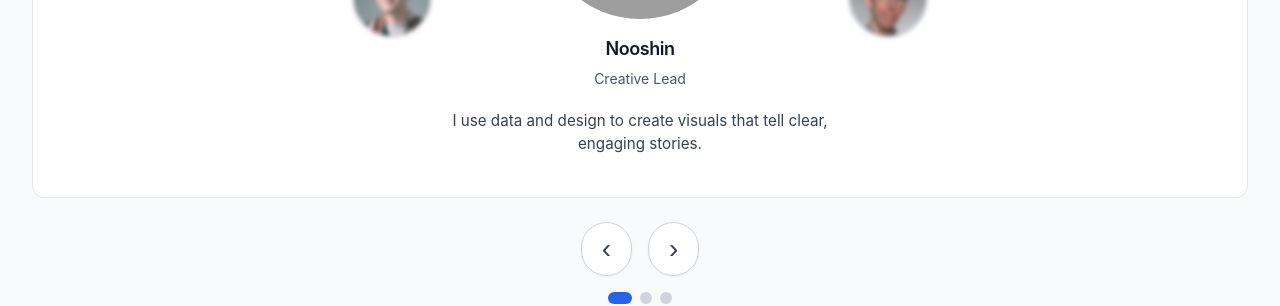
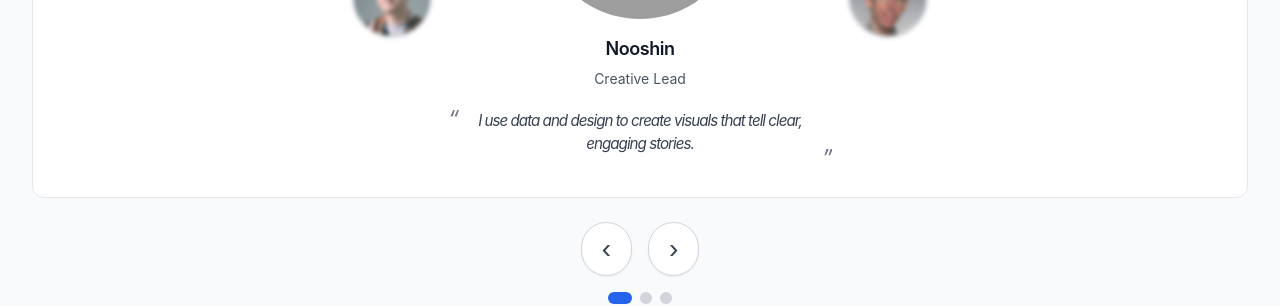
Before and after one commit to verein-odon/verein-odon.github.io, a Jekyll site: the page built from docs/en/index.md, in a window 1280 px wide and 1400 px high, scrolled down 2274 px. Shown: the part 150-456 px from the top of the window. Built offline with Jekyll 4.4.1, drawn with Linux system fonts in a browser that asks for light colours; grey boxes are pictures that could not be loaded.

Commit message:
Highlighting statement text in carousel

```diff
--- a/docs/_data/people.yaml
+++ b/docs/_data/people.yaml
@@ -17,7 +17,7 @@
 - name: Clemens
   role: "Board Member"
   image: clemens_01.jpeg
-  statement: “Open Data matters only when people can understand it.”
+  statement: "Open Data matters only when people can understand it."
 #  link: "https://example.com/clemens-mock"
 
 - name: Nooshin
@@ -29,5 +29,5 @@
 - name: Wolfgang
   role: "Board Member"
   image: wolfgang_01.jpeg
-  statement: “Data becomes powerful when it’s accessible and inspiring.”
+  statement: "Data becomes powerful when it’s accessible and inspiring."
   #link: "https://example.com/wolfgang-hauer"
--- a/docs/_includes/people_carousel.html
+++ b/docs/_includes/people_carousel.html
@@ -31,7 +31,7 @@
               <p class="person-role">{{ person.role }}</p>
               {% endif %}
               {% if person.statement and person.statement != "" %}
-              <p class="person-statement">{{ person.statement }}</p>
+              <blockquote class="person-statement">{{ person.statement }}</blockquote>
               {% endif %}
               {% if person.link and person.link != "" %}
               <a href="{{ person.link }}" class="person-link" target="_blank" rel="noopener noreferrer" aria-label="{{ include.profile_label | default: 'Profile' }} (opens in new tab)">
--- a/docs/assets/main.scss
+++ b/docs/assets/main.scss
@@ -767,6 +767,29 @@ a.btn-primary, a.btn-primary:hover {
   flex: 1;
   min-height: 3.5em;
   overflow: hidden; /* Long text clipped; ~2 sentences visible */
+  font-style: italic;
+  position: relative;
+  padding-left: 1.25rem;
+  padding-right: 1.25rem;
+  border: none;
+  &::before {
+    content: '\201C'; /* opening double quote */
+    position: absolute;
+    left: 0;
+    top: -0.1em;
+    font-size: 1.5em;
+    line-height: 1;
+    opacity: 0.7;
+  }
+  &::after {
+    content: '\201D'; /* closing double quote */
+    position: absolute;
+    right: 0;
+    bottom: -0.3em;
+    font-size: 1.5em;
+    line-height: 1;
+    opacity: 0.7;
+  }
 }
 
 .people-carousel-controls {
@@ -815,10 +838,35 @@ a.btn-primary, a.btn-primary:hover {
 
 .person-statement {
   margin-top: 0.75rem;
+  margin-left: 0;
+  margin-right: 0;
   font-size: 0.95rem;
+  font-style: italic;
   color: var(--color-gray-700);
   min-height: 3.5em; /* Reserve space for ~2 sentences so card height stays stable */
   line-height: 1.5;
+  position: relative;
+  padding-left: 1.25rem;
+  padding-right: 1.25rem;
+  border: none; /* Override Minima blockquote left border */
+  &::before {
+    content: '\201C';
+    position: absolute;
+    left: 0;
+    top: -0.1em;
+    font-size: 1.5em;
+    line-height: 1;
+    opacity: 0.7;
+  }
+  &::after {
+    content: '\201D';
+    position: absolute;
+    right: 0;
+    bottom: -0.3em;
+    font-size: 1.5em;
+    line-height: 1;
+    opacity: 0.7;
+  }
 }
 
 /* News Section */
```
